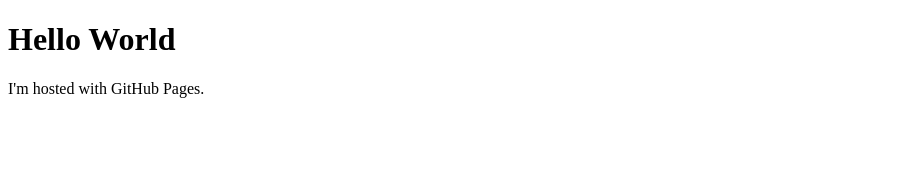
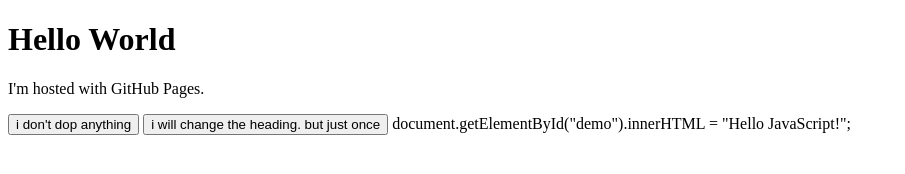
Before and after one commit to khafiboy/khafiboy.github.io, a plain HTML site: page index.html in a window 1280 px wide. Shown: the whole page, without its empty margins (0-905 px from the left). Drawn offline with Linux system fonts and the light colour scheme.

Commit message:
added buttons to index

```diff
--- a/index.html
+++ b/index.html
@@ -1,7 +1,17 @@
 <!DOCTYPE html>
 <html>
 <body>
-<h1>Hello World</h1>
+<h1 id=demo>Hello World</h1>
 <p>I'm hosted with GitHub Pages.</p>
+
+<button>i don't dop anything</button>
+
+
+<button onclick="document.getElementById('demo').innerHTML = 'changed'">i will change the heading. but just once</button>
+
+
+document.getElementById("demo").innerHTML = "Hello JavaScript!";
+
+
 </body>
 </html>
```
